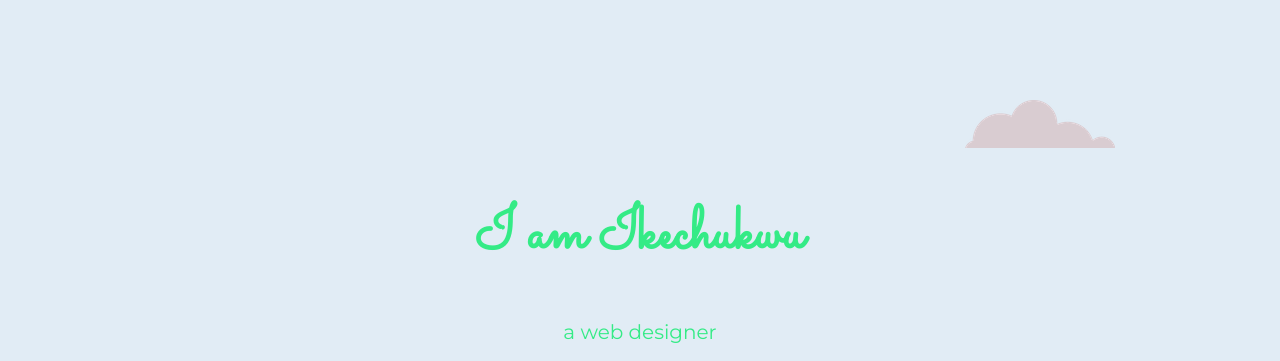
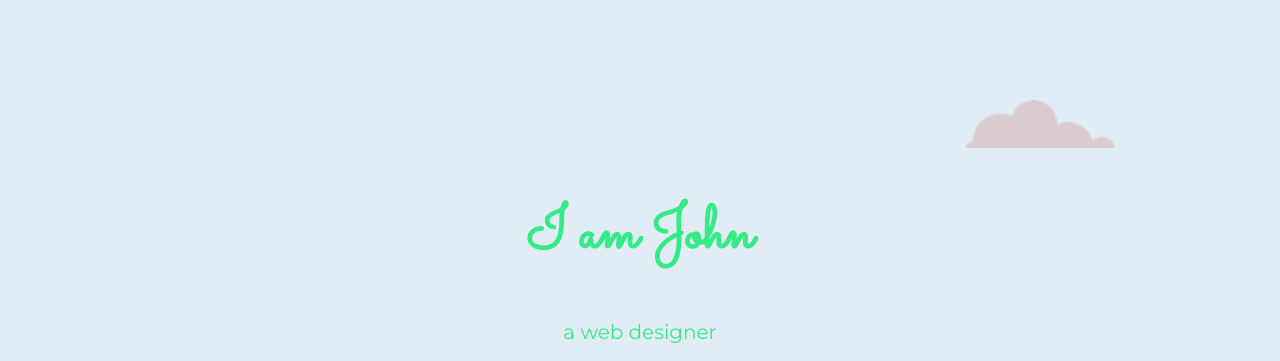
Before and after one commit to Rudd1-r/website, a plain HTML site: page index.html in a window 1280 px wide. Shown: the top 361 px of the page. Drawn offline with Linux system fonts and the light colour scheme.

Commit message:
Update index.html

```diff
--- a/index.html
+++ b/index.html
@@ -19,7 +19,7 @@
 
  <img src="cloud.png" class="top_cloud">  <!-- Adds cloud img to top cloud class -->
 
-<h1 class="sacramento-regular"> I am Ikechukwu </h1> <!-- Adds h1 text to sacramento class -->
+<h1 class="sacramento-regular"> I am John </h1> <!-- Adds h1 text to sacramento class -->
 <p class="p2"> a web designer </p> <!-- Adds text in form of paragraph stlye text -->
 
 <img src="cloud.png" class="second_cloud"> <br> <!-- adds cloud img to second cloud class -->
```
